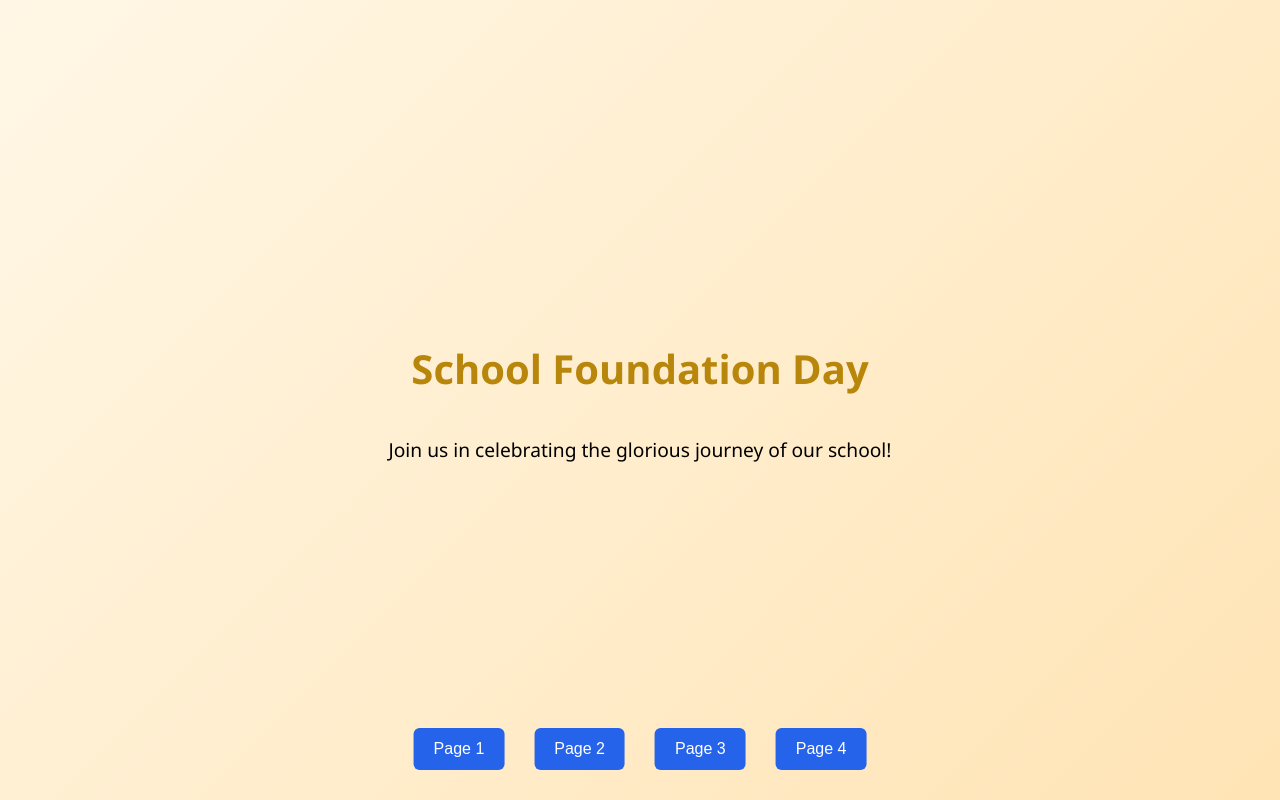
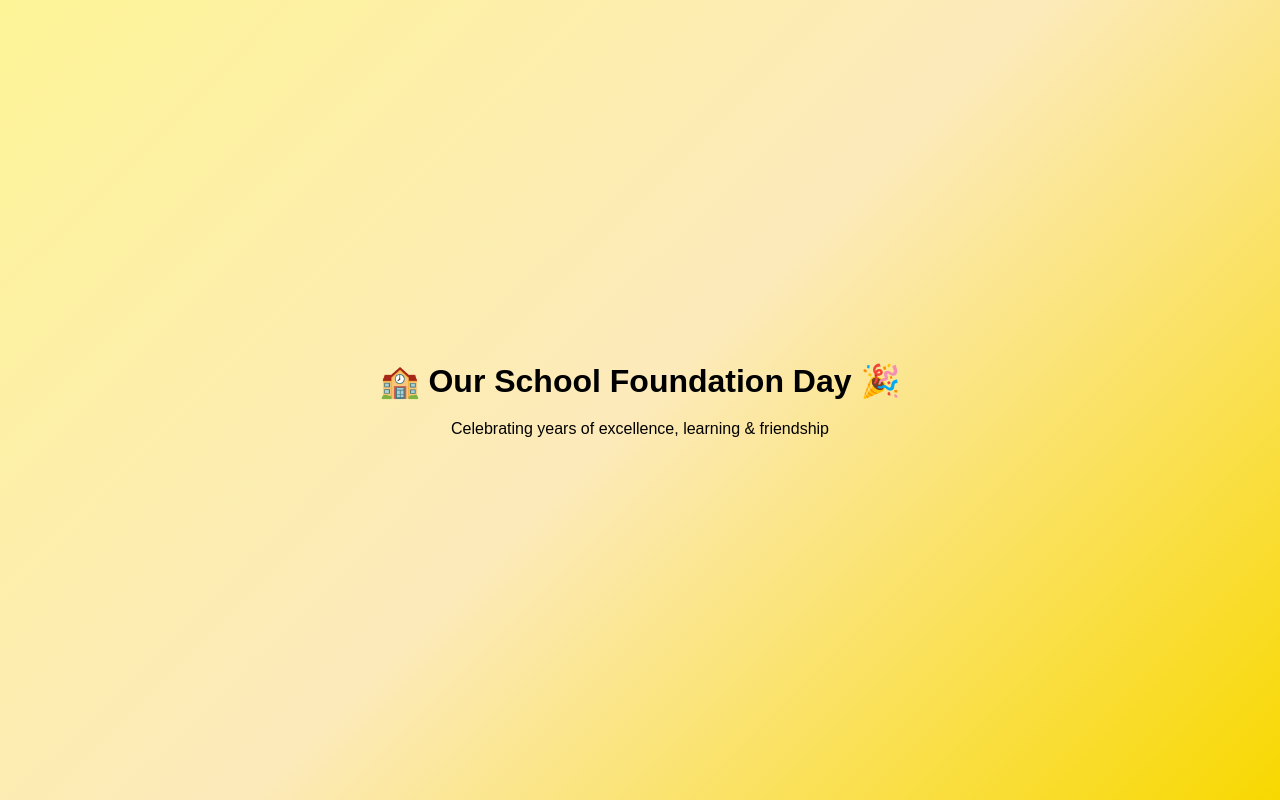
Before and after one commit to nishant-iitg/wwis, a plain HTML site: page index.html in a window 1280 px wide. Drawn offline with Linux system fonts and the light colour scheme.

Commit message:
Half to Full page

```diff
--- a/index.html
+++ b/index.html
@@ -3,13 +3,13 @@
 <head>
   <meta charset="UTF-8">
   <meta name="viewport" content="width=device-width, initial-scale=1.0">
-  <title>School Foundation Day Invitation</title>
+  <title>School Foundation Day</title>
   <style>
     body {
       margin: 0;
       padding: 0;
-      background: #f5f5f5;
-      font-family: 'Segoe UI', Tahoma, Geneva, Verdana, sans-serif;
+      font-family: 'Poppins', sans-serif;
+      background: #f0f0f0;
       overflow: hidden;
     }
 
@@ -28,7 +28,7 @@
       position: relative;
     }
 
-    .card-side {
+    .page {
       width: 100%;
       height: 100%;
       backface-visibility: hidden;
@@ -39,176 +39,115 @@
       flex-direction: column;
       align-items: center;
       justify-content: center;
-      padding: 30px;
+      padding: 20px;
       box-sizing: border-box;
       text-align: center;
     }
 
-    .card-front {
-      background: linear-gradient(135deg, #fff7e6, #ffe4b5);
+    .page h1, .page h2, .page p {
+      margin: 10px 0;
     }
 
-    .card-inside-left {
-      background: #ffffff;
+    /* Styling each side */
+    .page1 {
+      background: linear-gradient(135deg, #fdf497, #fceabb, #f8d800);
+    }
+    .page2 {
+      background: linear-gradient(135deg, #c3ecb2, #7ee8fa);
       transform: rotateY(180deg);
     }
-
-    .card-inside-right {
-      background: #fafafa;
-      transform: rotateY(90deg);
+    .page3 {
+      background: linear-gradient(135deg, #ff9a9e, #fad0c4);
+      transform: rotateY(180deg);
     }
-
-    .card-back {
-      background: linear-gradient(135deg, #dbeafe, #bfdbfe);
-      transform: rotateY(-90deg);
-    }
-
-    h1 {
-      font-size: 2.5rem;
-      margin-bottom: 20px;
-      color: #b8860b;
-    }
-
-    p {
-      font-size: 1.2rem;
-      line-height: 1.6;
-      margin-bottom: 20px;
+    .page4 {
+      background: linear-gradient(135deg, #a18cd1, #fbc2eb);
+      transform: rotateY(180deg);
     }
 
     input[type="text"] {
       padding: 10px;
-      font-size: 1rem;
-      border: 1px solid #ccc;
-      border-radius: 6px;
-      margin-bottom: 10px;
-      width: 80%;
-      max-width: 300px;
-    }
-
-    button {
-      padding: 12px 20px;
-      background: #2563eb;
-      color: white;
-      font-size: 1rem;
+      margin-top: 10px;
       border: none;
       border-radius: 6px;
-      cursor: pointer;
-      margin: 10px;
+      font-size: 1rem;
+      width: 80%;
     }
-
-    button:hover {
-      background: #1e40af;
-    }
-
-    .nav {
-      position: absolute;
-      bottom: 20px;
-      left: 50%;
-      transform: translateX(-50%);
-      display: flex;
-      gap: 10px;
-    }
-
-    .attendees {
-      max-height: 200px;
-      overflow-y: auto;
-      border: 1px solid #ddd;
-      padding: 10px;
-      border-radius: 6px;
-      width: 80%;
-      background: #f9f9f9;
+    input[type="checkbox"] {
+      margin-top: 15px;
+      transform: scale(1.3);
     }
   </style>
 </head>
 <body>
   <div class="card">
     <div class="card-inner" id="cardInner">
-
       <!-- Page 1 -->
-      <div class="card-side card-front">
-        <h1>School Foundation Day</h1>
-        <p>Join us in celebrating the glorious journey of our school!</p>
+      <div class="page page1">
+        <h1>🏫 Our School Foundation Day 🎉</h1>
+        <p>Celebrating years of excellence, learning & friendship</p>
       </div>
 
       <!-- Page 2 -->
-      <div class="card-side card-inside-left">
-        <h1>You're Invited</h1>
-        <p>We warmly welcome you to our Foundation Day celebration.
-           Let’s cherish the memories and create new ones together.</p>
+      <div class="page page2">
+        <h2>🌸 You Are Invited 🌸</h2>
+        <p>Join us for a beautiful evening of celebration, joy, and memories.</p>
       </div>
 
       <!-- Page 3 -->
-      <div class="card-side card-inside-right">
-        <h1>RSVP</h1>
-        <form id="rsvpForm">
-          <input type="text" id="nameInput" placeholder="Enter your name" required>
-          <br>
-          <label>
-            <input type="checkbox" id="willCome" required>
-            I will definitely come
-          </label>
-          <br>
-          <button type="submit">Submit</button>
-        </form>
-        <h2>Attendees</h2>
-        <div class="attendees" id="attendeesList">
-          <p>No attendees yet.</p>
-        </div>
+      <div class="page page3">
+        <h2>📋 RSVP</h2>
+        <label>
+          <input type="checkbox" id="attendCheck"> I will attend
+        </label>
+        <input type="text" id="nameInput" placeholder="Enter your name" />
+        <p id="attendeesList">Attendees: None yet</p>
       </div>
 
       <!-- Page 4 -->
-      <div class="card-side card-back">
-        <h1>Event Details</h1>
-        <p>Date: 25th August 2025</p>
-        <p>Time: 5:00 PM</p>
-        <p>Venue: School Auditorium</p>
+      <div class="page page4">
+        <h2>📍 Venue & Time</h2>
+        <p>School Auditorium</p>
+        <p>26th August, 5:00 PM onwards</p>
       </div>
     </div>
   </div>
 
-  <!-- Navigation -->
-  <div class="nav">
-    <button onclick="flipTo(0)">Page 1</button>
-    <button onclick="flipTo(1)">Page 2</button>
-    <button onclick="flipTo(2)">Page 3</button>
-    <button onclick="flipTo(3)">Page 4</button>
-  </div>
+  <script>
+    let currentPage = 0;
+    const cardInner = document.getElementById("cardInner");
+    const totalPages = 4;
 
-  <script>
-    const cardInner = document.getElementById('cardInner');
-    const attendeesList = document.getElementById('attendeesList');
-    const rsvpForm = document.getElementById('rsvpForm');
-    const names = [];
+    let startX = 0;
 
-    function flipTo(page) {
-      switch(page) {
-        case 0: cardInner.style.transform = 'rotateY(0deg)'; break;
-        case 1: cardInner.style.transform = 'rotateY(180deg)'; break;
-        case 2: cardInner.style.transform = 'rotateY(-90deg)'; break;
-        case 3: cardInner.style.transform = 'rotateY(90deg)'; break;
+    document.addEventListener("touchstart", (e) => {
+      startX = e.touches[0].clientX;
+    });
+
+    document.addEventListener("touchend", (e) => {
+      let endX = e.changedTouches[0].clientX;
+      if (endX < startX - 50) {
+        // swipe left
+        if (currentPage < totalPages - 1) currentPage++;
+      } else if (endX > startX + 50) {
+        // swipe right
+        if (currentPage > 0) currentPage--;
       }
-    }
+      cardInner.style.transform = `rotateY(${-currentPage * 180}deg)`;
+    });
 
-    rsvpForm.addEventListener('submit', (e) => {
-      e.preventDefault();
-      const name = document.getElementById('nameInput').value.trim();
-      const willCome = document.getElementById('willCome').checked;
+    // Fake attendee list handling (replace later with Tally/SheetDB)
+    const attendCheck = document.getElementById("attendCheck");
+    const nameInput = document.getElementById("nameInput");
+    const attendeesList = document.getElementById("attendeesList");
+    let attendees = [];
 
-      if(name && willCome) {
-        names.push(name);
-        updateAttendees();
-        rsvpForm.reset();
+    attendCheck.addEventListener("change", () => {
+      if (attendCheck.checked && nameInput.value.trim()) {
+        attendees.push(nameInput.value.trim());
+        attendeesList.textContent = "Attendees: " + attendees.join(", ");
       }
     });
-
-    function updateAttendees() {
-      attendeesList.innerHTML = '';
-      names.forEach(n => {
-        const p = document.createElement('p');
-        p.textContent = n;
-        attendeesList.appendChild(p);
-      });
-    }
   </script>
 </body>
 </html>
```
